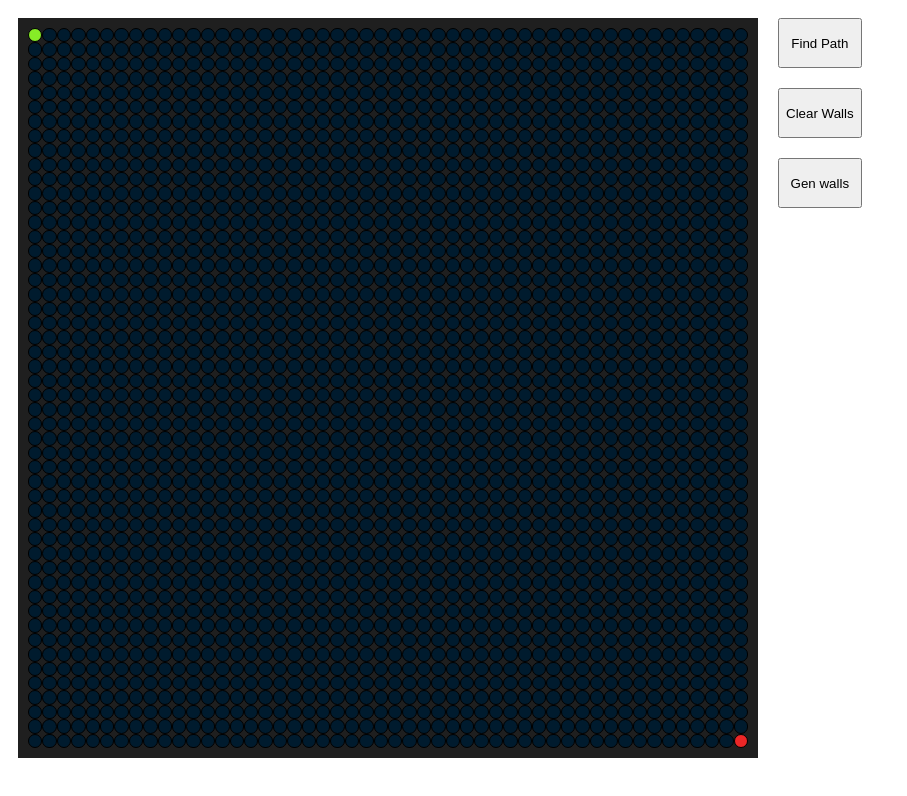
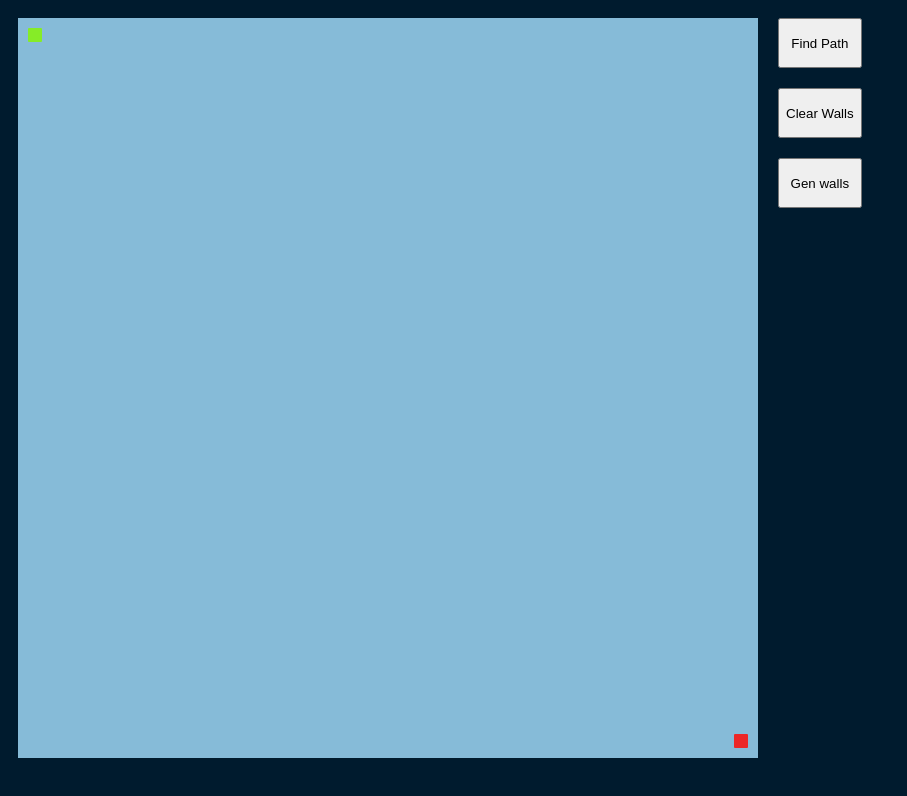
Before and after one commit to ConallxD/mazePathfinder, a Next.js app: page / in a window 1280 px wide. Shown: the top 796 px of the page, without its empty margins (0-907 px from the left). Built offline with nearby package versions, Linux system fonts and the light colour scheme.

Commit message:
style changes

```diff
--- a/components/GridSetup.jsx
+++ b/components/GridSetup.jsx
@@ -62,12 +62,13 @@ class GridSetup extends Component {
 
     for (let i = 0; i < this.gridObj.cols; i += 1) {
       for (let j = 0; j < this.gridObj.rows; j += 1) {
-        if (grid[i][j].wall && Math.random() < 0.3) grid[i][j].wall = false;
+        if (grid[i][j].wall && Math.random() < 0.35) grid[i][j].wall = false;
       }
     }
     this.gridObj.start.wall = false;
     this.gridObj.end.wall = false;
     this.setGrid();
+    this.startPathFind();
   };
 
   startPathFind = () => {
@@ -78,25 +79,26 @@ class GridSetup extends Component {
 
   colorGrid = () => {
     let grid = this.gridObj.copyGrid();
-    for (let i = 0; i < this.gridObj.openSet.length; i++) {
-      grid[this.gridObj.openSet[i].i][this.gridObj.openSet[i].j].color =
-        "#95e95d";
-    }
+    // for (let i = 0; i < this.gridObj.openSet.length; i++) {
+    //   grid[this.gridObj.openSet[i].i][this.gridObj.openSet[i].j].color =
+    //     "#95e95d";
+    // }
     for (let i = 0; i < this.gridObj.closedSet.length; i++) {
       grid[this.gridObj.closedSet[i].i][this.gridObj.closedSet[i].j].color =
-        "#ff1e3c";
+        "#f3558e";
     }
 
-    // for (let i = 0; i < this.gridObj.currentPath.length; i++) {
-    //   this.gridObj.currentPath[i].color = "#D1495B";
+    for (let i = 0; i < this.gridObj.currentPath.length; i++) {
+      this.gridObj.currentPath[i].color = "#4b49d1";
+    }
 
     for (let i = 0; i < this.gridObj?.completePath.length; i++) {
-      this.gridObj.completePath[i].color = "#2cffff";
+      this.gridObj.completePath[i].color = "#faee1c";
     }
     for (let i = 0; i < this.gridObj.cols; i++) {
       for (let j = 0; j < this.gridObj.rows; j++) {
         if (grid[i][j].wall) {
-          grid[i][j].color = "#86BBD8";
+          grid[i][j].color = "#482ff7";
         }
       }
     }
@@ -123,7 +125,7 @@ class GridSetup extends Component {
 
   toggleWall = (item) => {
     item.wall = !item.wall;
-    item.color = "#001b2e";
+    item.color = "#86BBD8";
     this.setGrid();
   };
 
@@ -134,6 +136,7 @@ class GridSetup extends Component {
       }
     }
     this.setGrid();
+    this.startPathFind();
   };
 
   mouseOverCell = (item) => {
--- a/components/Pathfinder.js
+++ b/components/Pathfinder.js
@@ -10,6 +10,7 @@ export class Pathfinder {
     this.j = 0;
     this.gridObj.openSet.push(this.gridObj.start);
     this.finished = false;
+    this.noSolution = true;
   }
 
   removeFromArray(arr, elt) {
@@ -83,17 +84,17 @@ export class Pathfinder {
           }
         }
       }
-    } else if (this.finished) {
+    } else {
       this.stop();
     }
-
-    this.gridObj.currentPath = [];
-    let temp = current;
-    while (temp?.previous) {
-      this.gridObj.currentPath.push(temp.previous);
-      temp = temp.previous;
+    if (!this.noSolution) {
+      this.gridObj.currentPath = [];
+      let temp = current;
+      while (temp?.previous) {
+        this.gridObj.currentPath.push(temp.previous);
+        temp = temp.previous;
+      }
     }
-
     this.setGrid();
   }
 
--- a/styles/css/Grid.module.css
+++ b/styles/css/Grid.module.css
@@ -8,7 +8,7 @@
   display: grid;
   padding: 10px;
   margin: 10px;
-  background-color: #1f1f1f;
+  background-color: #86bbd8;
   align-items: center;
 }
 
@@ -17,14 +17,16 @@
   margin-right: auto;
   height: 100%;
   width: 100%;
-  border: 1px solid black;
-  border-radius: 10px;
-  background-color: #001b2e;
+  border-radius: 1px;
+  background-color: #86bbd8;
   display: grid;
   align-items: center;
-  transition: 0.3s all ease-in-out;
+  transition: 0.2s all ease-in-out;
   user-select: none;
   box-sizing: border-box;
+}
+.square:hover {
+  background-color: #482ff7;
 }
 
 .buttonContainer {
--- a/styles/css/globals.css
+++ b/styles/css/globals.css
@@ -1,3 +1,5 @@
-
+body {
+  background-color: #001b2e;
+}
 
 /*# sourceMappingURL=globals.css.map */
--- a/styles/sass/Grid.module.scss
+++ b/styles/sass/Grid.module.scss
@@ -8,7 +8,7 @@
   display: grid;
   padding: 10px;
   margin: 10px;
-  background-color: rgb(31, 31, 31);
+  background-color: #86bbd8;
   align-items: center;
 }
 
@@ -17,14 +17,16 @@
   margin-right: auto;
   height: 100%;
   width: 100%;
-  border: 1px solid black;
-  border-radius: 10px;
-  background-color: #001b2e;
+  border-radius: 1px;
+  background-color: #86bbd8;
   display: grid;
   align-items: center;
-  transition: 0.3s all ease-in-out;
+  transition: 0.2s all ease-in-out;
   user-select: none;
   box-sizing: border-box;
+  &:hover {
+    background-color: #482ff7;
+  }
 }
 
 .buttonContainer {
--- a/styles/sass/globals.scss
+++ b/styles/sass/globals.scss
@@ -0,0 +1,3 @@
+body {
+  background-color: #001b2e;
+}
```
Also changed, not shown: 2 other files (tests, documents, lock files or other folders).
